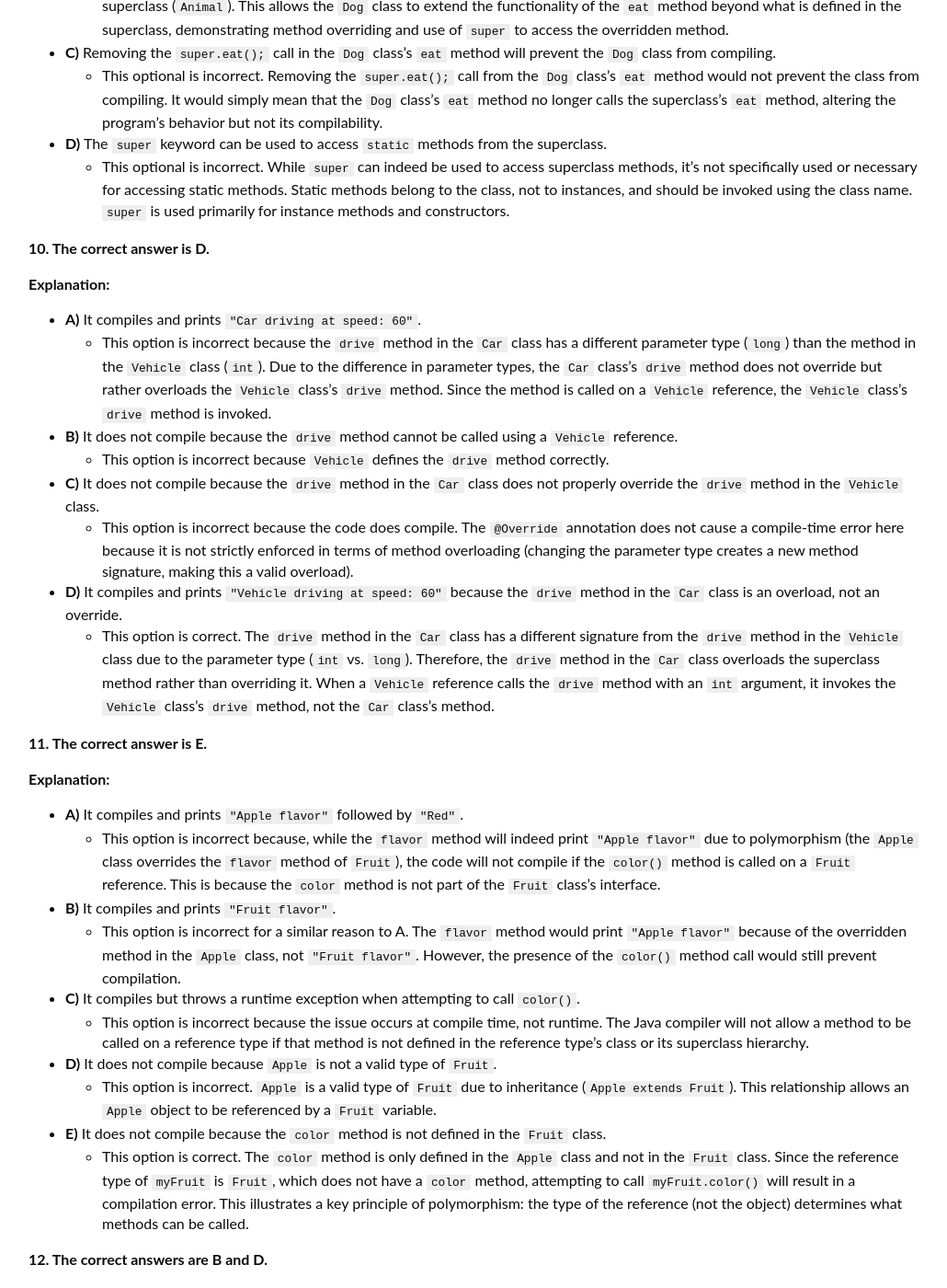
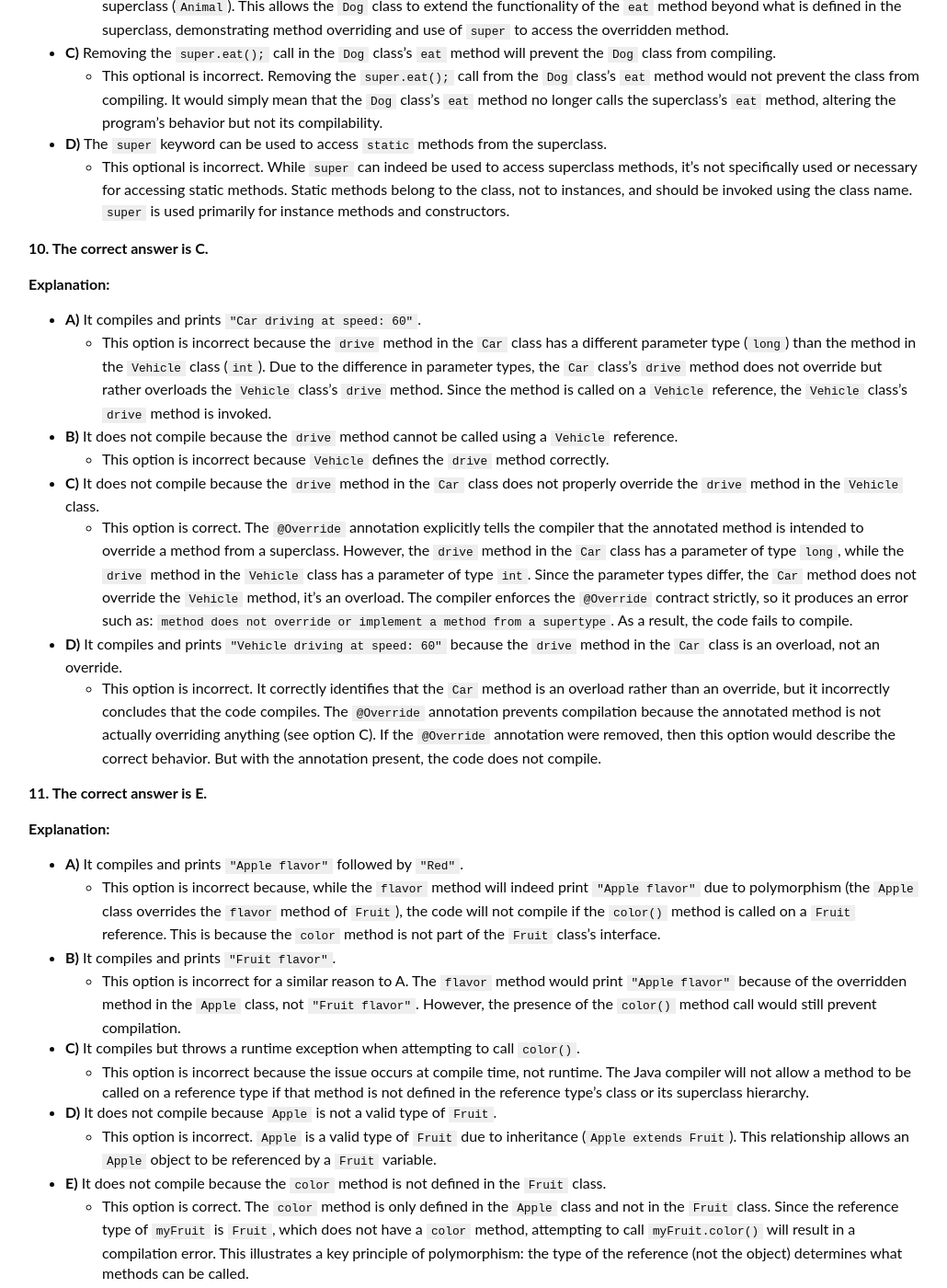
Before and after one commit to eh3rrera/ocpj17-book, a Jekyll site: the page built from ch02a.md, in a window 1280 px wide and 1400 px high, scrolled down 4551 px. Shown: the whole window at 92% size, without its empty margins (124-1154 px from the left). Built offline with Jekyll 4.4.1, drawn with Linux system fonts in a browser that asks for light colours; nearby versions of some CDN libraries.

Commit message:
Fix question 10 correct answer

```diff
--- a/ch02a.md
+++ b/ch02a.md
@@ -171,7 +171,7 @@ exam_objectives:
 
 
 
-**10. The correct answer is D.**
+**10. The correct answer is C.**
 
 **Explanation:**
 
@@ -182,10 +182,10 @@ exam_objectives:
   - This option is incorrect because `Vehicle` defines the `drive` method correctly.
 
 - **C)** It does not compile because the `drive` method in the `Car` class does not properly override the `drive` method in the `Vehicle` class.
-  - This option is incorrect because the code does compile. The `@Override` annotation does not cause a compile-time error here because it is not strictly enforced in terms of method overloading (changing the parameter type creates a new method signature, making this a valid overload).
+  - This option is correct. The `@Override` annotation explicitly tells the compiler that the annotated method is intended to override a method from a superclass. However, the `drive` method in the `Car` class has a parameter of type `long`, while the `drive` method in the `Vehicle` class has a parameter of type `int`. Since the parameter types differ, the `Car` method does not override the `Vehicle` method, it's an overload. The compiler enforces the `@Override` contract strictly, so it produces an error such as: `method does not override or implement a method from a supertype`. As a result, the code fails to compile.
 
 - **D)** It compiles and prints `"Vehicle driving at speed: 60"` because the `drive` method in the `Car` class is an overload, not an override.
-  - This option is correct. The `drive` method in the `Car` class has a different signature from the `drive` method in the `Vehicle` class due to the parameter type (`int` vs. `long`). Therefore, the `drive` method in the `Car` class overloads the superclass method rather than overriding it. When a `Vehicle` reference calls the `drive` method with an `int` argument, it invokes the `Vehicle` class's `drive` method, not the `Car` class's method.
+  - This option is incorrect. It correctly identifies that the `Car` method is an overload rather than an override, but it incorrectly concludes that the code compiles. The `@Override` annotation prevents compilation because the annotated method is not actually overriding anything (see option C). If the `@Override` annotation were removed, then this option would describe the correct behavior. But with the annotation present, the code does not compile.
 
 
 **11. The correct answer is E.**
```
